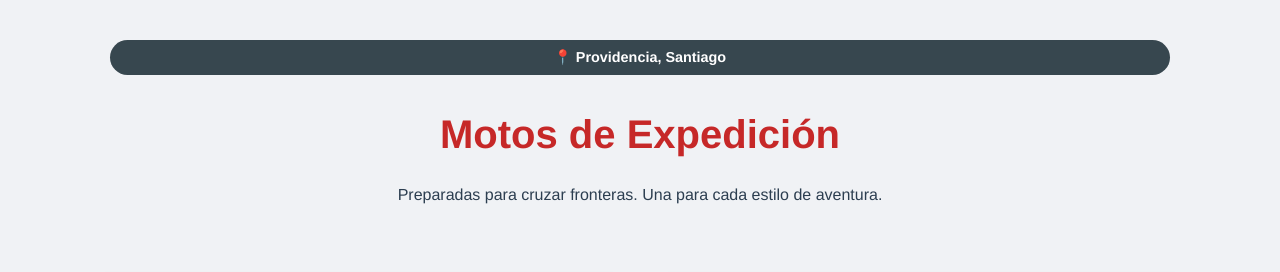
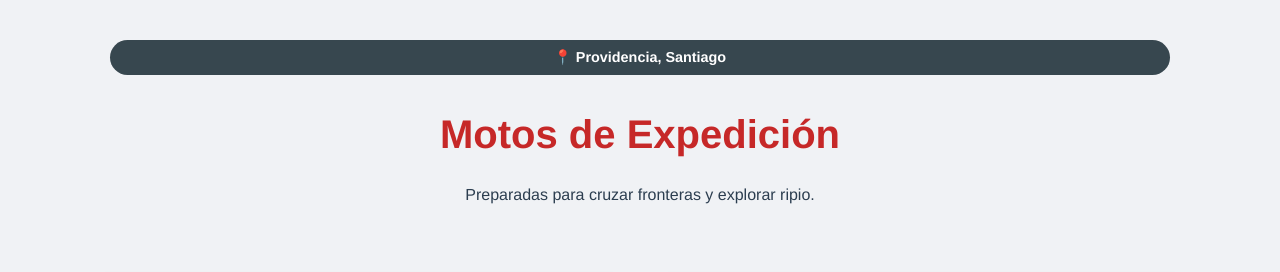
Before and after one commit to evans2471-wq/curaprojects, a plain HTML site: page index.html in a window 1280 px wide. Shown: the top 272 px of the page. Drawn offline with Linux system fonts and the light colour scheme.

Commit message:
Add files via upload

```diff
--- a/index.html
+++ b/index.html
@@ -116,7 +116,7 @@
 <header class="main-header">
     <div class="location-badge">📍 Providencia, Santiago</div>
     <h1>Motos de Expedición</h1>
-    <p>Preparadas para cruzar fronteras. Una para cada estilo de aventura.</p>
+    <p>Preparadas para cruzar fronteras y explorar ripio.</p>
 </header>
 
 <div class="bike-container">
```
